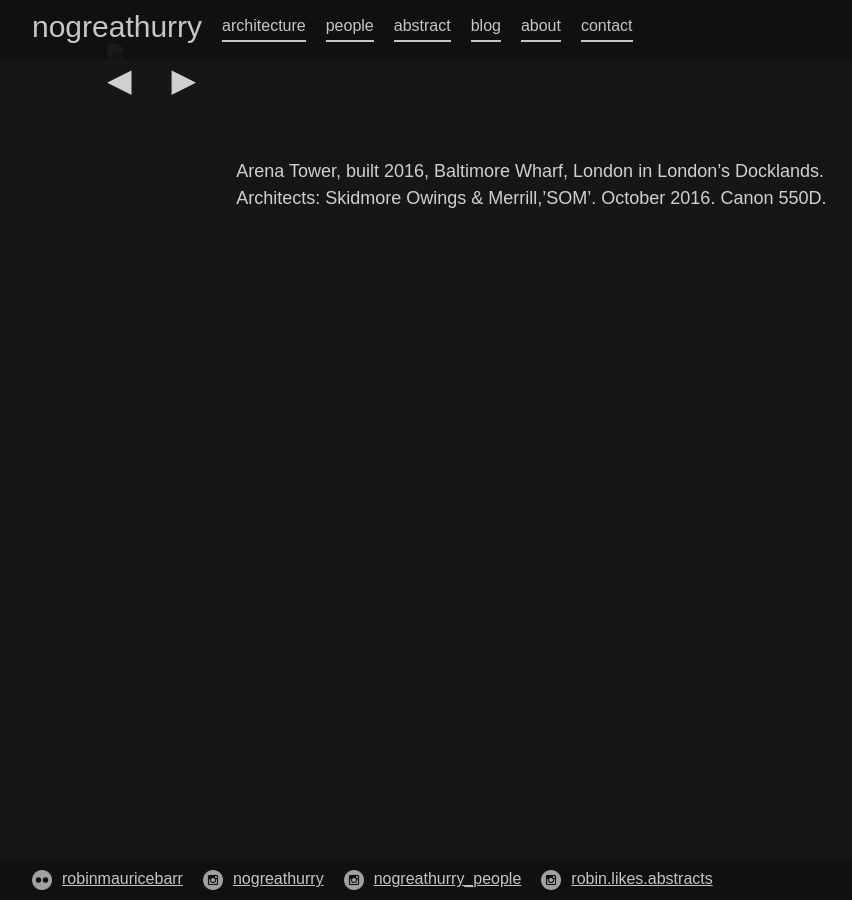
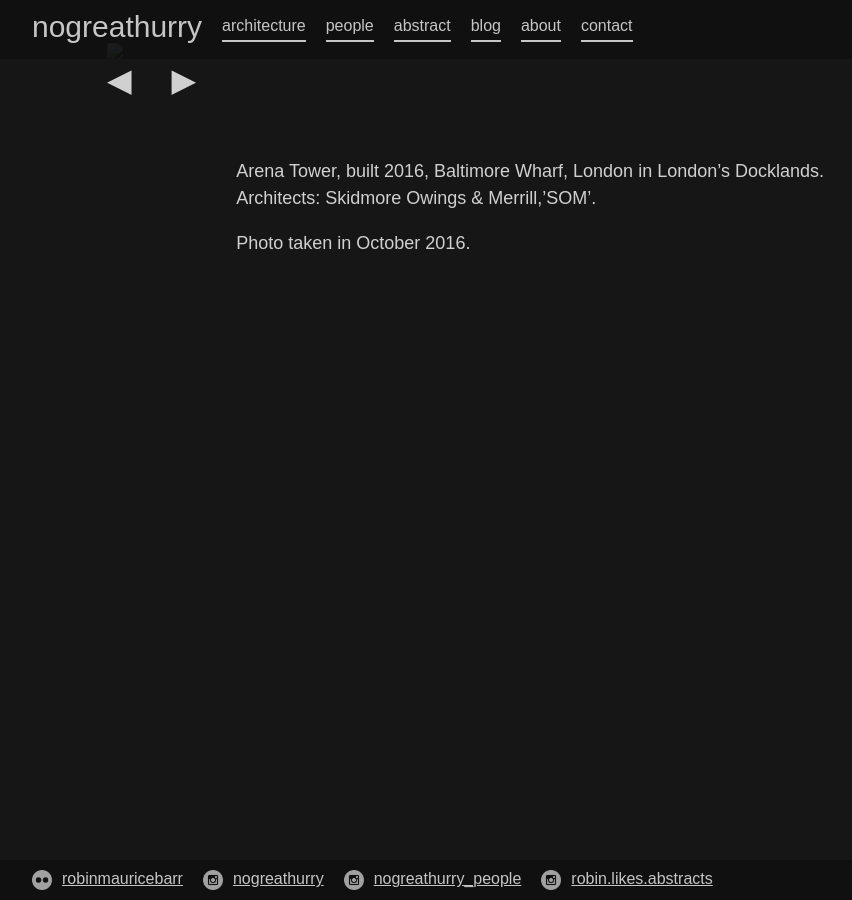
Before and after one commit to 987poiuytrewq/nogreathurry, a Jekyll site: the page built from _architecture/BT1.md, in a window 1280 px wide. Shown: the whole page, without its empty margins (8-860 px from the left). Built offline with Jekyll 4.4.1, drawn with Linux system fonts in a browser that asks for light colours.

Commit message:
Updated Bt1

```diff
--- a/_architecture/BT1.md
+++ b/_architecture/BT1.md
@@ -20,4 +20,6 @@
 layout: photo
 ---
 
-Arena Tower, built 2016, Baltimore Wharf, London in London's Docklands. Architects: Skidmore Owings & Merrill,'SOM'. October 2016. Canon 550D.
+Arena Tower, built 2016, Baltimore Wharf, London in London's Docklands. Architects: Skidmore Owings & Merrill,'SOM'.
+
+Photo taken in October 2016.
```
